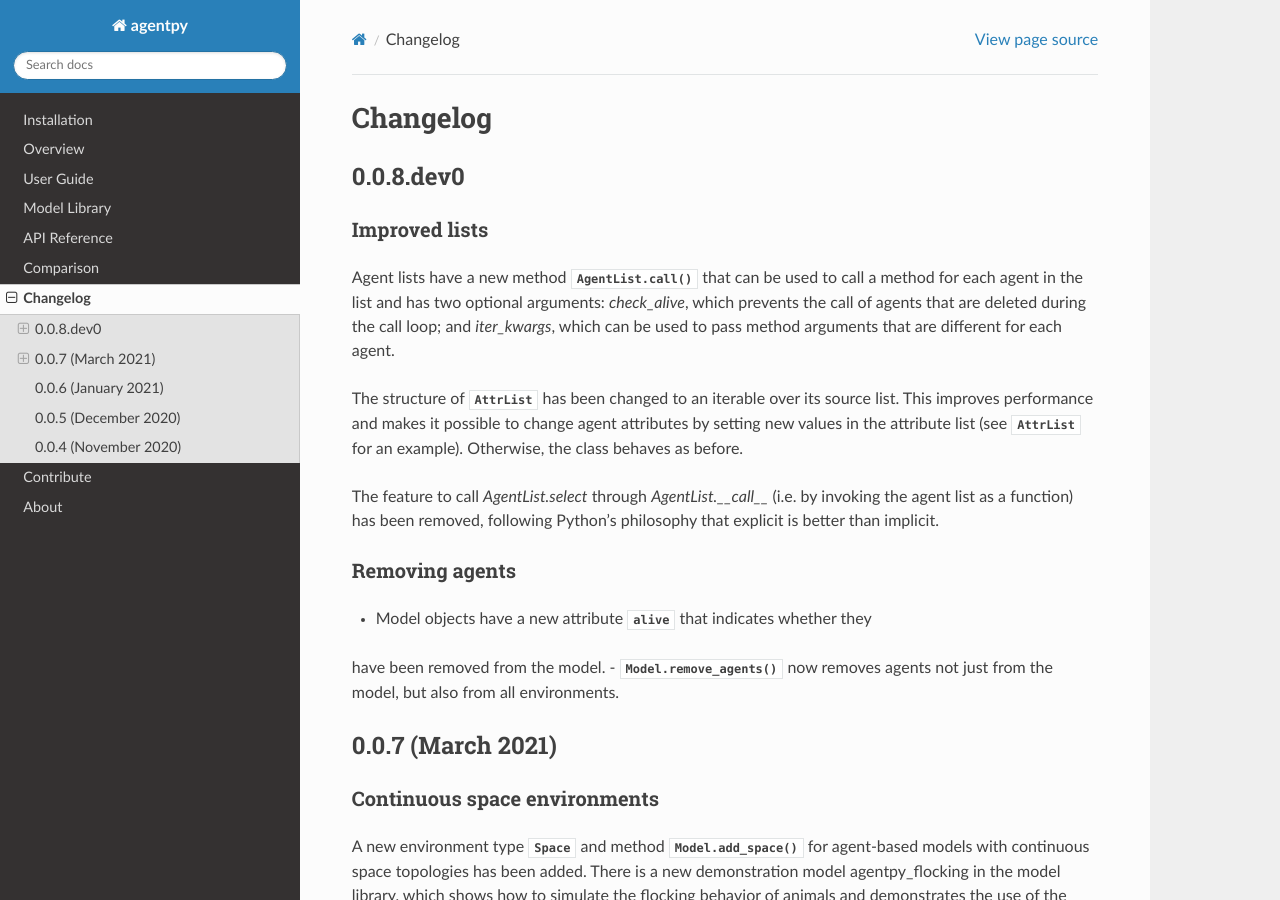
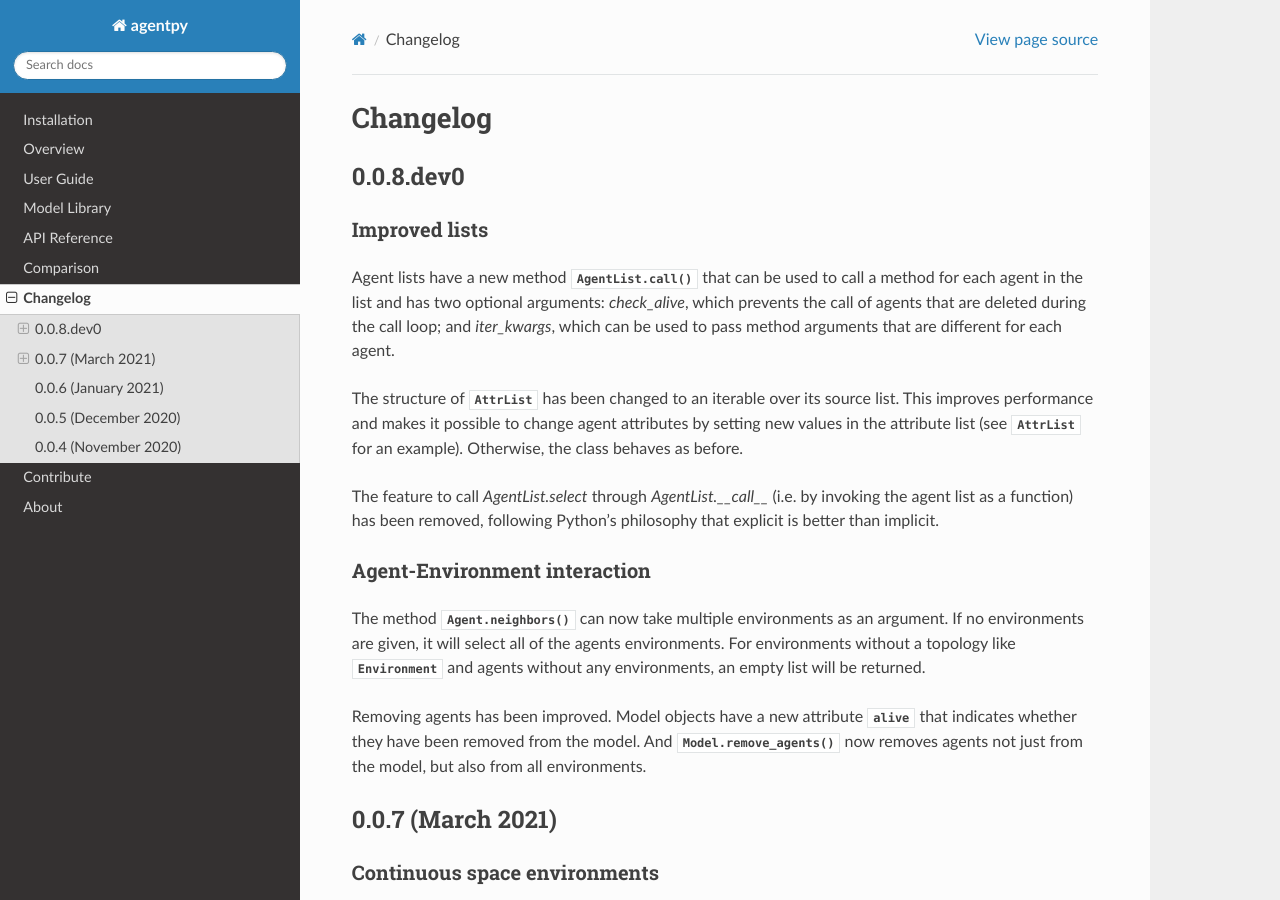
Before and after one commit to jofmi/agentpy, a Sphinx documentation site: the page built from docs/changelog.rst, in a window 1280 px wide and 900 px high. Built offline with Sphinx 7.4.7 and the Read the Docs theme 2.0.0, drawn with Linux system fonts in a browser that asks for light colours; pages that are not in the unit, such as notebooks, are missing from menus; the version number is read from the project's files by our own code.

Commit message:
[docs] Neighbors with multiple envs

```diff
--- a/docs/changelog.rst
+++ b/docs/changelog.rst
@@ -25,12 +25,18 @@
 (i.e. by invoking the agent list as a function) has been removed,
 following Python's philosophy that explicit is better than implicit.
 
-Removing agents
-...............
+Agent-Environment interaction
+.............................
 
-- Model objects have a new attribute :obj:`alive` that indicates whether they
+The method :func:`Agent.neighbors` can now take multiple environments
+as an argument. If no environments are given, it will select all of the
+agents environments. For environments without a topology like :class:`Environment`
+and agents without any environments, an empty list will be returned.
+
+Removing agents has been improved.
+Model objects have a new attribute :obj:`alive` that indicates whether they
 have been removed from the model.
-- :func:`Model.remove_agents` now removes agents not just from the model,
+And :func:`Model.remove_agents` now removes agents not just from the model,
 but also from all environments.
 
 0.0.7 (March 2021)
```
